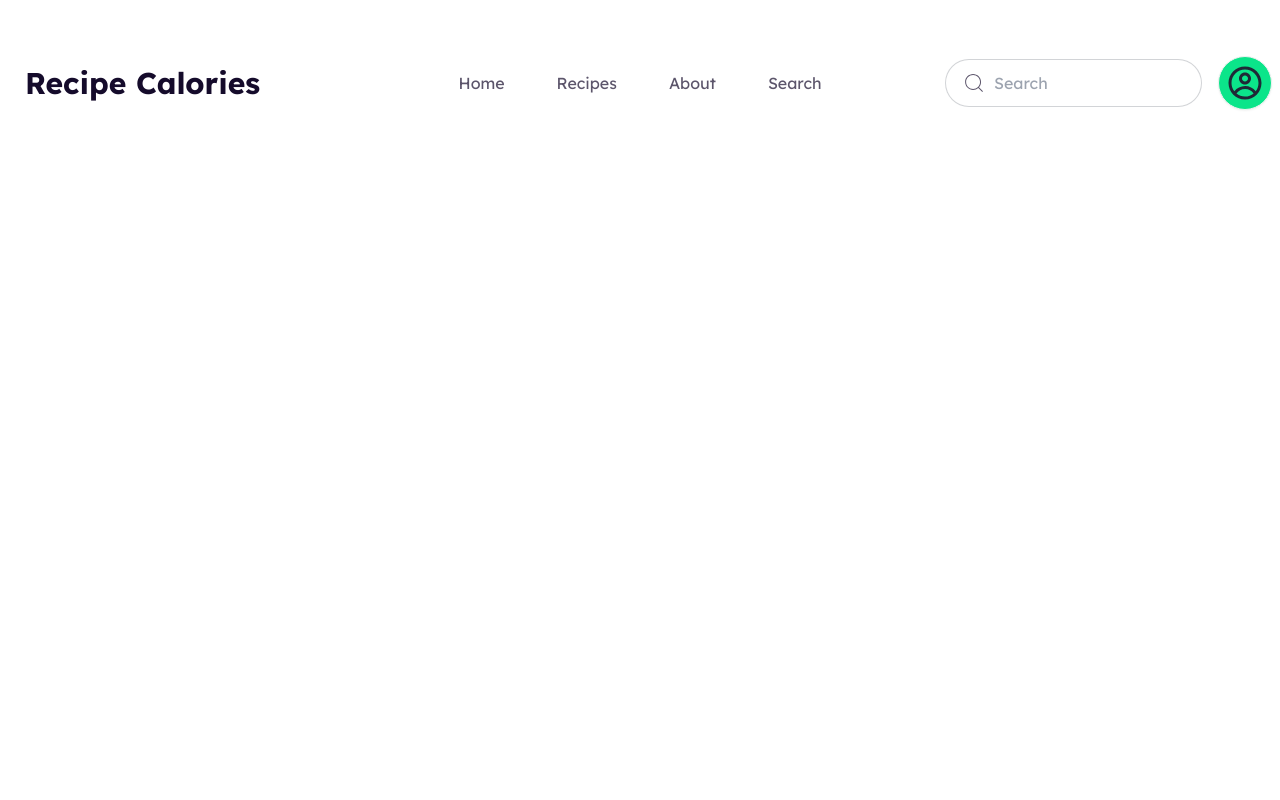
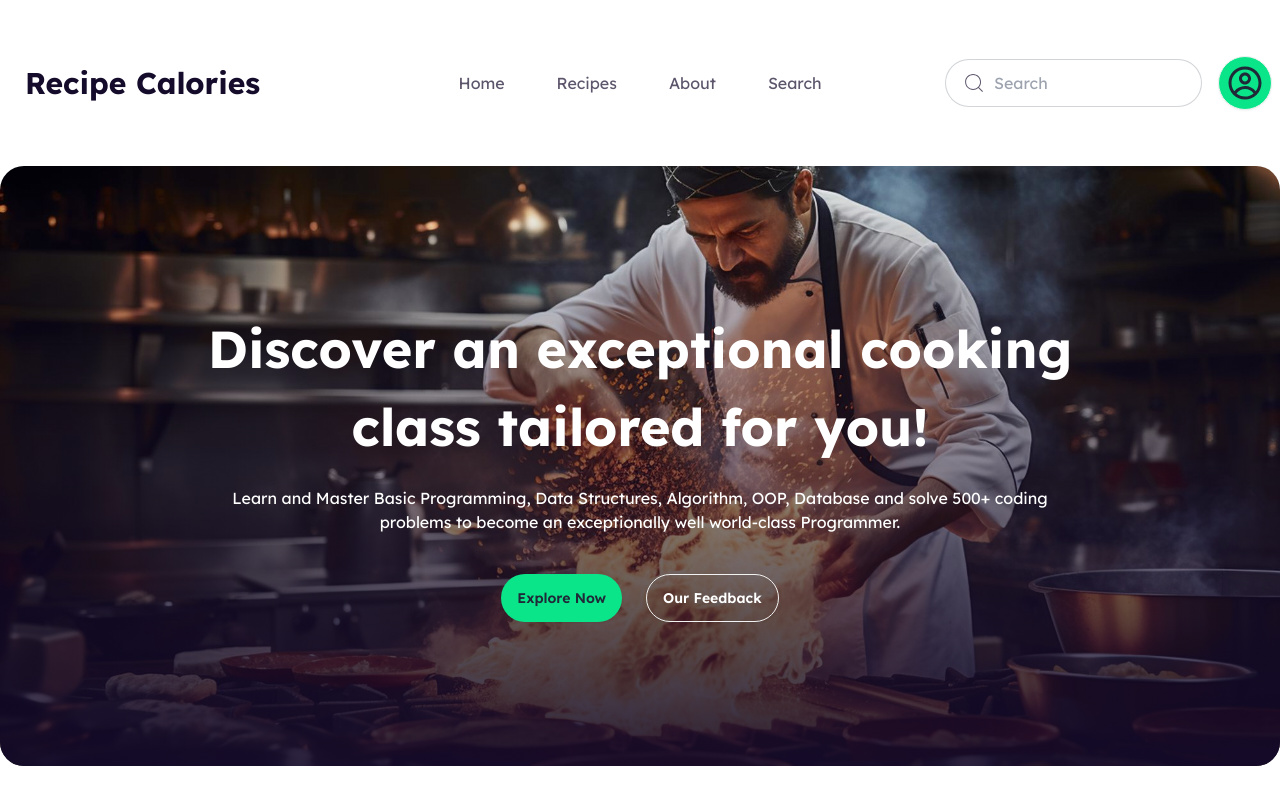
Before and after one commit to rznayeem/chefs-table, a React (Vite) app: page / in a window 1280 px wide. Built offline with nearby package versions, Linux system fonts and the light colour scheme.

Commit message:
banner section added

```diff
--- a/src/App.jsx
+++ b/src/App.jsx
@@ -7,6 +7,7 @@ function App() {
     <>
       <header className="container mx-auto">
         <Navbar></Navbar>
+        <Banner></Banner>
       </header>
     </>
   );
--- a/src/components/Banner/Banner.jsx
+++ b/src/components/Banner/Banner.jsx
@@ -1,23 +1,44 @@
+import images from '../../assets/images/banner.png';
+
 const Banner = () => {
   return (
     <section>
       <div
-        className="hero min-h-screen"
+        className="hero min-h-[600px]"
         style={{
-          backgroundImage:
-            'url(https://daisyui.com/images/stock/photo-1507358522600-9f71e620c44e.jpg)',
+          backgroundImage: `url(${images})`,
+          borderRadius: '24px',
+          backgroundSize: 'cover',
+          width: 'auto',
+          height: 'auto',
         }}
       >
-        <div className="hero-overlay bg-opacity-60"></div>
-        <div className="hero-content text-center text-neutral-content">
-          <div className="max-w-md">
-            <h1 className="mb-5 text-5xl font-bold">Hello there</h1>
-            <p className="mb-5">
-              Provident cupiditate voluptatem et in. Quaerat fugiat ut assumenda
-              excepturi exercitationem quasi. In deleniti eaque aut repudiandae
-              et a id nisi.
+        <div
+          className="hero-overlay rounded-3xl bg-opacity-0"
+          style={{
+            background:
+              'linear-gradient(0deg, rgba(21, 11, 43, 0.90) 0%, rgba(21, 11, 43, 0.00) 100%)',
+          }}
+        ></div>
+        <div className="hero-content text-center text-white">
+          <div className="">
+            <h1 className="mb-5 lg:text-[52px] text-[32px] font-semibold lg:font-bold">
+              Discover an exceptional cooking <br className="lg:flex hidden" />{' '}
+              class tailored for you!
+            </h1>
+            <p className="mb-10">
+              Learn and Master Basic Programming, Data Structures, Algorithm,
+              OOP, Database and solve 500+ coding <br /> problems to become an
+              exceptionally well world-class Programmer.
             </p>
-            <button className="btn btn-primary">Get Started</button>
+            <div>
+              <button className="btn bg-[#0BE58A] rounded-full border-none mr-6">
+                Explore Now
+              </button>
+              <button className="btn bg-transparent rounded-full text-white">
+                Our Feedback
+              </button>
+            </div>
           </div>
         </div>
       </div>
```
Also changed, not shown: images/banner.png (deleted), src/assets/images/banner.png (added).
